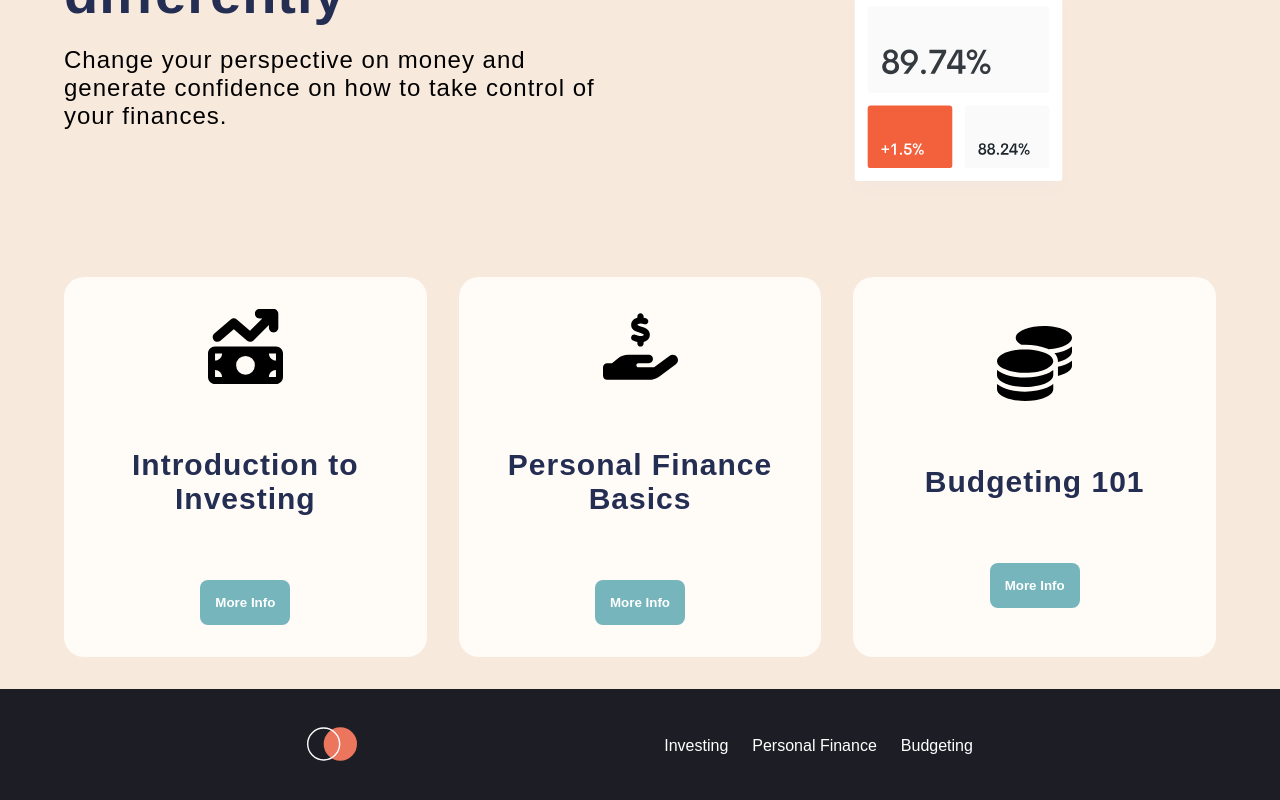
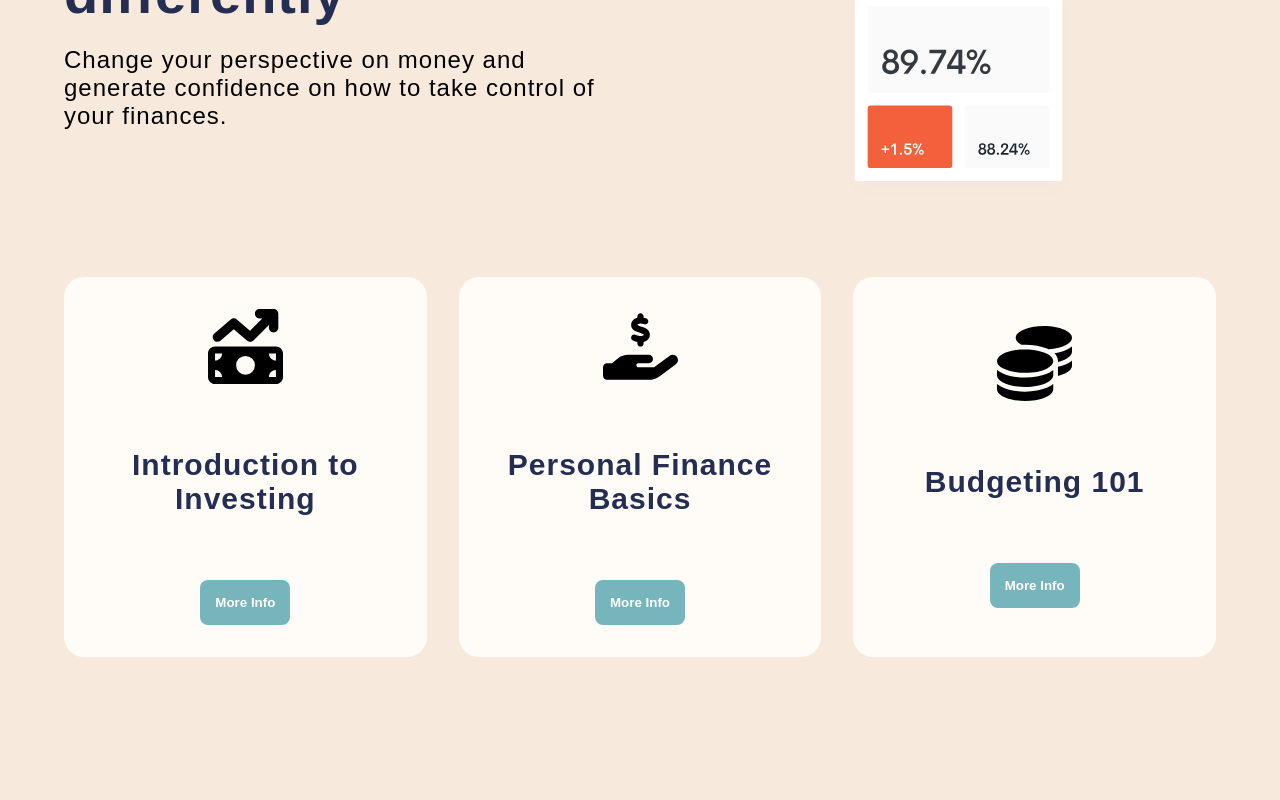
Before and after one commit to nyrellcl/react-challenge-budget-app, a Next.js app: page / in a window 1280 px wide. Shown: the part 364-1164 px from the top of the page. After the commit the page ends 1053 px from the top, so only its background shows below. Built offline with nearby package versions, Linux system fonts and the light colour scheme.

Commit message:
remove footer in home

```diff
--- a/src/pages/index.tsx
+++ b/src/pages/index.tsx
@@ -2,7 +2,6 @@ import Head from "next/head";
 import InfoCards from "../components/InfoCards";
 import Nav from "../components/Layouts/Nav";
 import { useEffect } from "react";
-import Layout from "@/components/Layouts/layout";
 
 export default function Home() {
   useEffect(() => {
@@ -19,11 +18,10 @@ export default function Home() {
         <meta name="viewport" content="width=device-width, initial-scale=1" />
         <link rel="icon" href="/assets/favicon.ico" />
       </Head>
-      <Layout>
-        <main className="main-app">
-          <InfoCards />
-        </main>
-      </Layout>
+      <Nav />
+      <main className="main-app">
+        <InfoCards />
+      </main>
     </>
   );
 }
```
